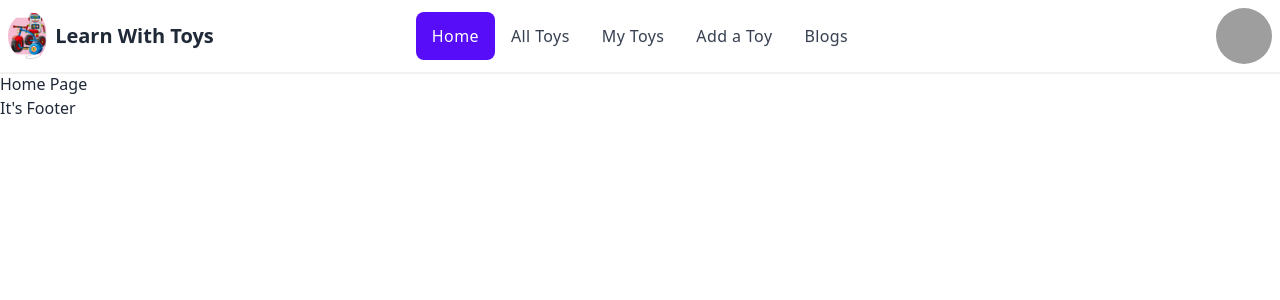
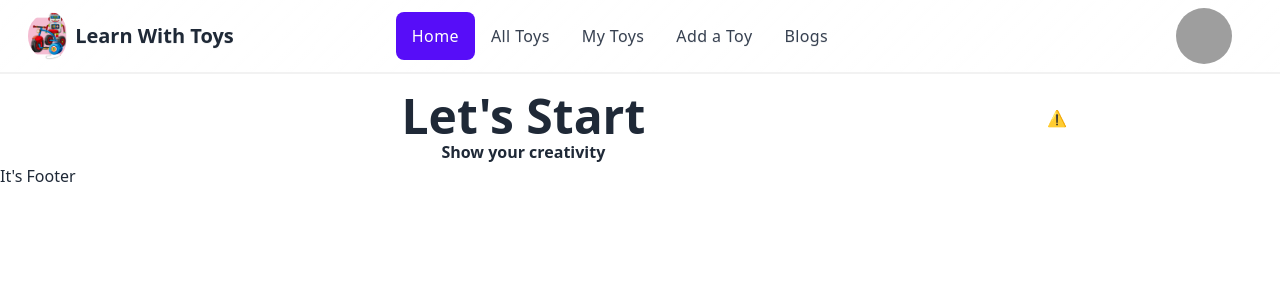
Before and after one commit to Samshuleeecuet/Learn-with-toys, a React (Vite) app: page / in a window 1280 px wide. Shown: the top 300 px of the page. Built offline with nearby package versions, Linux system fonts and the light colour scheme; no server answers; grey boxes are pictures that could not be loaded.

Commit message:
Banner Section Create

```diff
--- a/src/Layout/HomeLayout.jsx
+++ b/src/Layout/HomeLayout.jsx
@@ -6,11 +6,11 @@ import Footer from '../components/Shared/Footer';
 
 const HomeLayout = () => {
     return (
-        <>
+        <div>
         <Header/>
         <Outlet/>
         <Footer/>
-        </>
+        </div>
     );
 };
 
--- a/src/Routes/Routes.jsx
+++ b/src/Routes/Routes.jsx
@@ -32,7 +32,7 @@ import ErrorPage from "../components/ErrorPage/ErrorPage";
             element: <AddToy/>
         },
         {
-            path : 'blo',
+            path : 'blog',
             element: <Blog/>
         }
 
--- /dev/null
+++ b/src/components/Home/Banner.jsx
@@ -0,0 +1,24 @@
+import React from 'react';
+import { Player } from '@lottiefiles/react-lottie-player';
+
+const Banner = () => {
+    return (
+        <div className='lg:flex items-center lg:w-5/6'>
+            <div className='flex-grow text-center md:pt-5'>
+                <h2 className='font-extrabold text-5xl'>Let's Start</h2>
+                <p className='font-semibold'>Show your creativity</p>
+            </div>
+            <div>
+            <Player
+        autoplay
+        loop
+        src="https://assets10.lottiefiles.com/packages/lf20_Mr2XfXxSpQ.json"
+        style={{ height: '500px', width: '400px' }}
+        >
+        </Player>
+            </div>
+        </div>
+    );
+};
+
+export default Banner;
--- a/src/components/Home/Home.jsx
+++ b/src/components/Home/Home.jsx
@@ -1,10 +1,11 @@
 import React from 'react';
+import Banner from './Banner';
 
 const Home = () => {
     return (
-        <div>
-            <h2>Home Page</h2>
-        </div>
+        <>
+            <Banner/>
+        </>
     );
 };
 
--- a/src/components/Shared/Header.jsx
+++ b/src/components/Shared/Header.jsx
@@ -21,7 +21,7 @@ const Header = () => {
                     {navList}
                 </ul>
                 </div>
-                <Link>
+                <Link className='ml-5'>
                 <div className='flex items-center'>
                     <img className='h-12 rounded-full pr-2' src={logo} />
                     <p className="font-bold text-xl">Learn With Toys</p>
@@ -33,7 +33,7 @@ const Header = () => {
                     {navList}
                 </ul>
             </div>
-            <div className="navbar-end">
+            <div className="navbar-end mr-10">
                 <div className="avatar tooltip tooltip-bottom" data-tip="Shakil">
                     <div className="w-14 rounded-full">
                         <img src="/images/stock/photo-1534528741775-53994a69daeb.jpg" />
```
